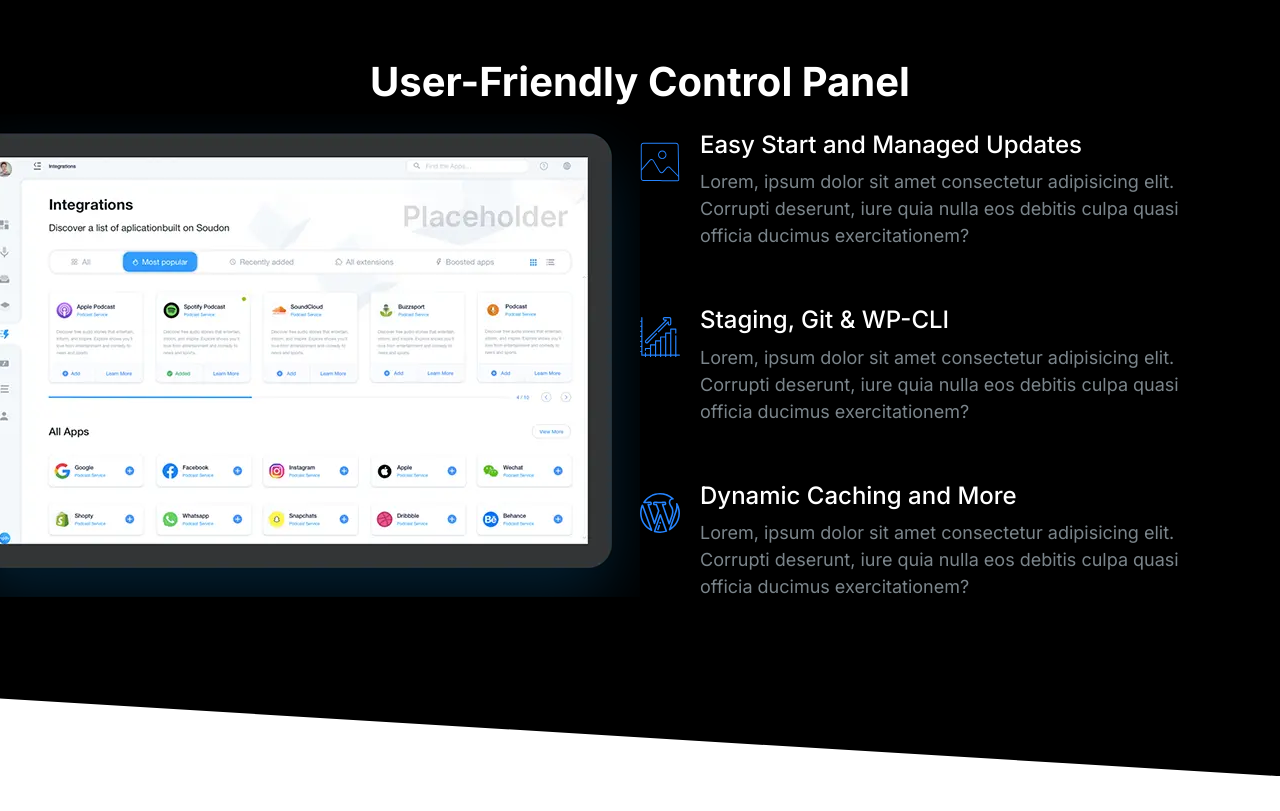
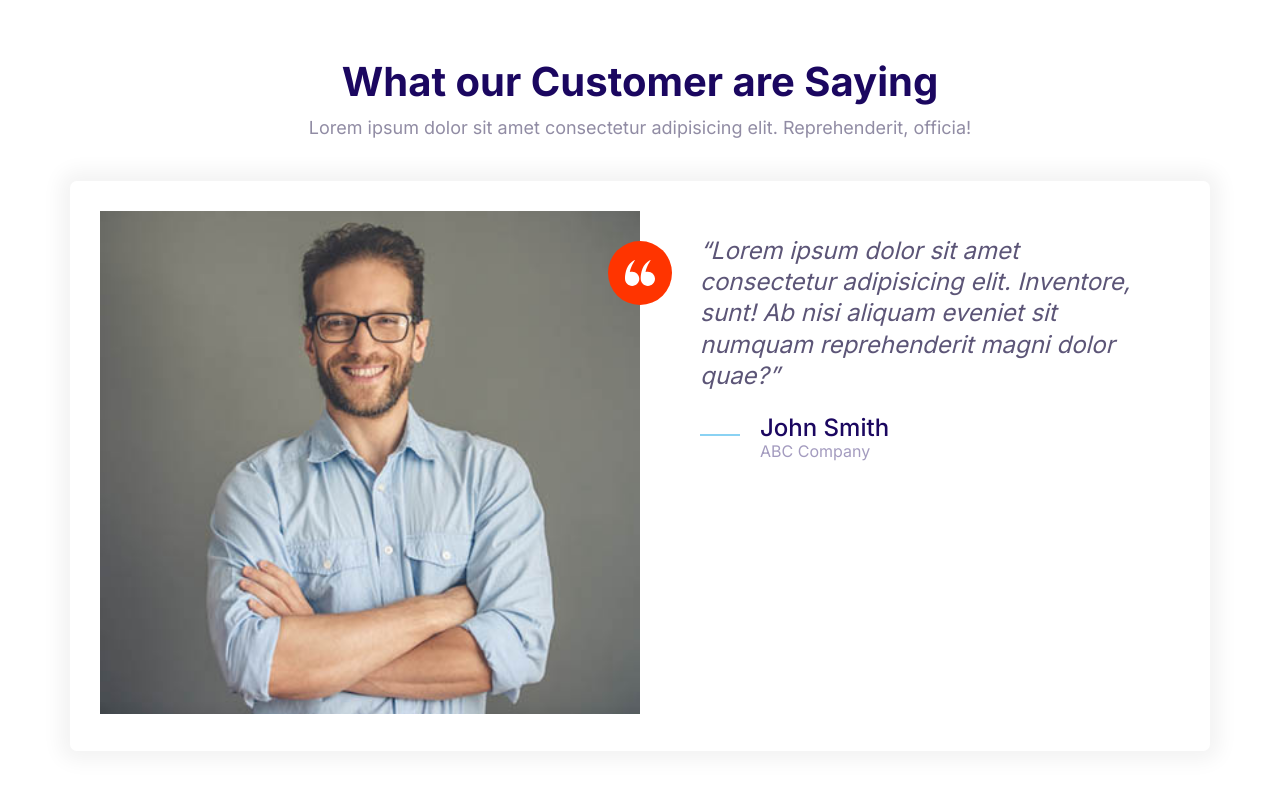
Before and after one commit to Sanket4496/moshify, a plain HTML site: page index.html in a window 1280 px wide. Drawn offline with Linux system fonts and the light colour scheme.

Commit message:
Add Testimonial Block

```diff
--- a/css/styles.css
+++ b/css/styles.css
@@ -445,6 +445,7 @@ a {
     font-weight: 500;
     font-style: normal;
     margin-bottom: 0;
+    color: var(--color-heading);
 }
 
 .quote__company {
@@ -626,6 +627,7 @@ a {
 
 .block__header {
     text-align: center;
+    margin-bottom: 4rem;
 }
 
 .container {
--- a/index.html
+++ b/index.html
@@ -13,63 +13,47 @@
 </head>
 
 <body>
-    <section class="block block--dark block--skewed-right block-showcase">
+    <section class="block">
         <header class="block__header">
-            <h2 class="block__heading">User-Friendly Control Panel</h2>
+            <h2 class="block__heading">
+                What our Customer are Saying
+            </h2>
+            <p>Lorem ipsum dolor sit amet consectetur adipisicing elit. Reprehenderit, officia!</p>
         </header>
-        <div class="container grid grid--1x2">
-            <picture class="block-showcase__image">
-                <source type="image/webp" srcset="images/ipad.webp 1x, images/ipad@2x.webp 2x" />
-                <source type="image/png" srcset="images/ipad.png 1x, images/ipad@2x.png 2x" />
-                <img src="images/ipad@2x.png" alt="" />
-            </picture>
-            <ul class="list">
-                <li>
+        <div class="container">
+            <div class="card testimonial">
+                <div class="grid grid--1x2">
+                    <div class="testimonial__image">
+                        <span class="icon-container icon-container--accent">
+                            <svg class="icon icon--small icon--white">
+                                <use xlink:href="images/sprite.svg#quotes"></use>
+                            </svg>
+                        </span>
+                        <img src="images/testimonial.jpg" alt="A happy, smiling customer">
+                    </div>
+                    <blockquote class="quote">
+                        <p class="quote__text">Lorem ipsum dolor sit amet consectetur adipisicing elit. Inventore, sunt!
+                            Ab
+                            nisi
+                            aliquam
+                            eveniet sit numquam
+                            reprehenderit magni dolor quae?</p>
+                        <footer>
                             <div class="media">
                                 <div class="media__image">
-                            <svg class="icon icon--primary">
-                                <use xlink:href="images/sprite.svg#snap"></use>
+                                    <svg class="icon icon--primary quote__line">
+                                        <use xlink:href="images/sprite.svg#line"></use>
                                     </svg>
                                 </div>
                                 <div class="media__body">
-                            <h3 class="media__title">Easy Start and Managed Updates</h3>
-                            <p>Lorem, ipsum dolor sit amet consectetur adipisicing elit. Corrupti deserunt, iure quia
-                                nulla eos debitis
-                                culpa quasi officia ducimus exercitationem?</p>
+                                    <h3 class="media__title quote__author">John Smith</h3>
+                                    <p class="quote__company">ABC Company</p>
                                 </div>
                             </div>
-                </li>
-                <li>
-                    <div class="media">
-                        <div class="media__image">
-                            <svg class="icon icon--primary">
-                                <use xlink:href="images/sprite.svg#growth"></use>
-                            </svg>
-                        </div>
-                        <div class="media__body">
-                            <h3 class="media__title">Staging, Git & WP-CLI</h3>
-                            <p>Lorem, ipsum dolor sit amet consectetur adipisicing elit. Corrupti deserunt, iure quia
-                                nulla eos debitis
-                                culpa quasi officia ducimus exercitationem?</p>
+                        </footer>
+                    </blockquote>
                 </div>
             </div>
-                </li>
-                <li>
-                    <div class="media">
-                        <div class="media__image">
-                            <svg class="icon icon--primary">
-                                <use xlink:href="images/sprite.svg#wordpress"></use>
-                            </svg>
-                        </div>
-                        <div class="media__body">
-                            <h3 class="media__title">Dynamic Caching and More</h3>
-                            <p>Lorem, ipsum dolor sit amet consectetur adipisicing elit. Corrupti deserunt, iure quia
-                                nulla eos debitis
-                                culpa quasi officia ducimus exercitationem?</p>
-                        </div>
-                    </div>
-                </li>
-            </ul>
         </div>
     </section>
     <script src="js/main.js" />
```
Also changed, not shown: components/testimonial-block.html (added, +43 -0 lines). Lines whose indentation alone changed are shown as unchanged.
